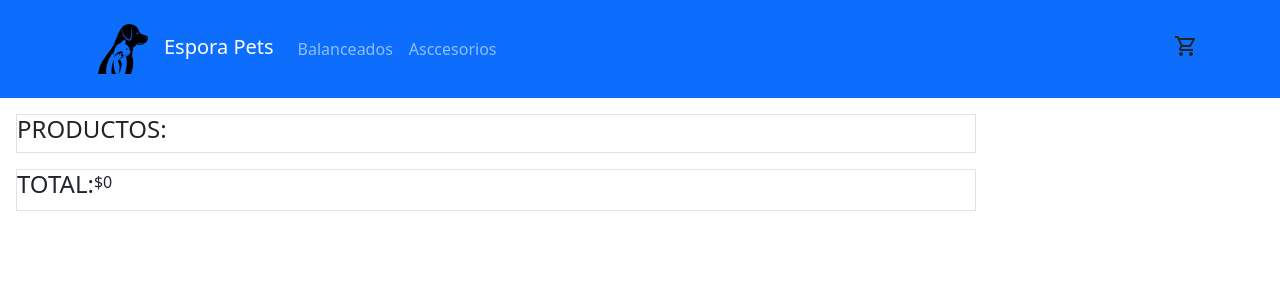
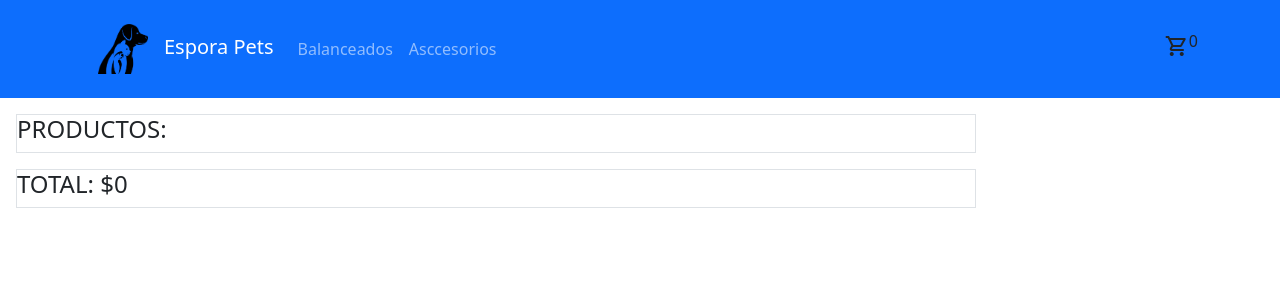
Before and after one commit to OctavioTG/appReactJS, a React (Vite) app: page /cart in a window 1280 px wide. Shown: the top 300 px of the page. Built offline with nearby package versions, Linux system fonts and the light colour scheme.

Commit message:
PF-Giannuzzo

```diff
--- a/src/components/Cart.jsx
+++ b/src/components/Cart.jsx
@@ -26,17 +26,10 @@ function Cart() {
     return resultado;
   }
 
-  const getTotal = () => {
+  function getTotal() {
     let subtotales = cart.map((item) => item.count * item.item.precio);
-    console.log(subtotales);
     return sumar(subtotales);
   };
-
-  function itemQuantity() {
-    let q = cart.map((item) => item.count);
-    let result = sumar(q);
-    return result;
-  }
 
   return (
     <>
@@ -48,7 +41,6 @@ function Cart() {
               <Card.Img variant="top" src={item.img} />
               <Card.Body>
                 <Card.Title>{item.nombre}</Card.Title>
-                {/* <Card.Text>{detalles}</Card.Text> */}
                 <p>Unidades: {count}</p>
                 <p>SubTotal: ${getSubtotal(count, item.precio)}</p>
                 <Button onClick={() => removeItem(item.id)}>Eliminar</Button>
@@ -58,8 +50,7 @@ function Cart() {
         ))}
       </div>
       <div className="divCart border m-3 d-flex">
-        <h4>TOTAL:</h4>
-        <p>${getTotal()}</p>
+        <h4>TOTAL: ${getTotal()}</h4>
       </div>
     </>
   );
--- a/src/components/CartWidget.jsx
+++ b/src/components/CartWidget.jsx
@@ -3,8 +3,8 @@ import { Link } from "react-router-dom";
 import { CartContext } from "../context/CartContextProvider";
 
 function CartWidget() {
-  // const {cart, setCart} = useContext(CartContext)
-  // console.log(cart);
+  const [cart] = useContext(CartContext)
+
   return (
     <>
       <Link to={"/cart"}>
@@ -12,7 +12,7 @@ function CartWidget() {
           shopping_cart
         </span>
       </Link>
-      {/* <p>{cart}</p> */}
+      <p>{cart.length}</p>
     </>
   );
 }
```
